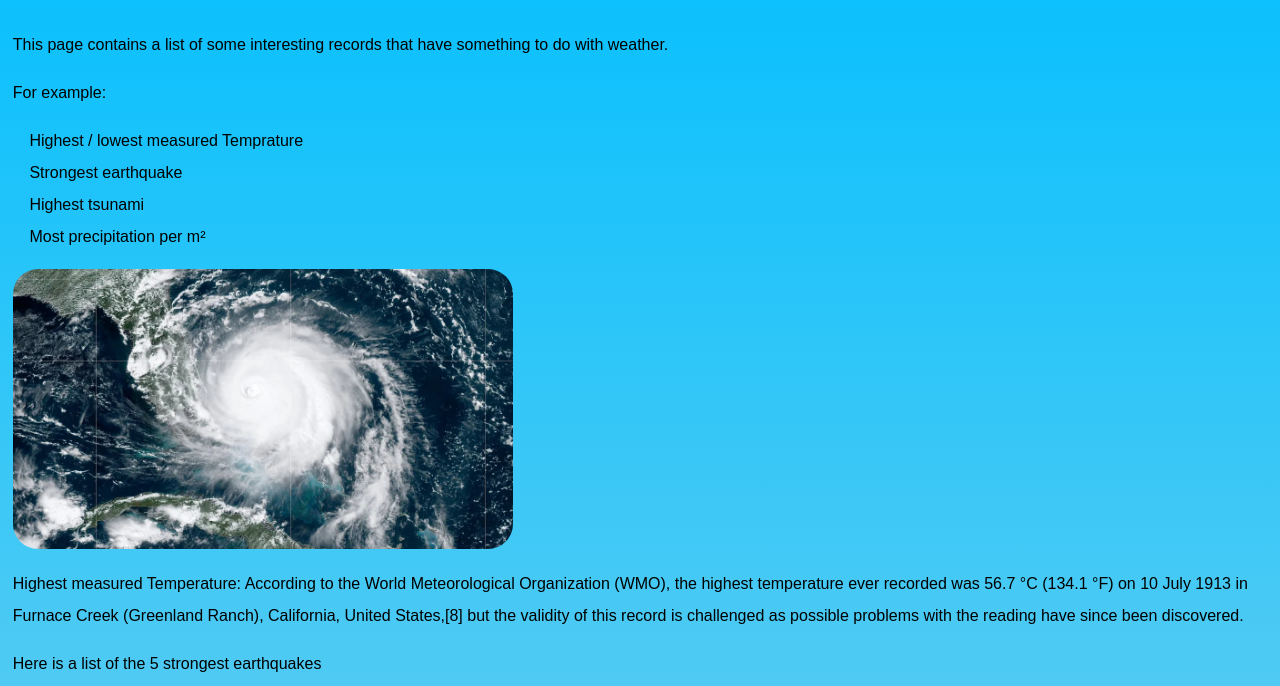
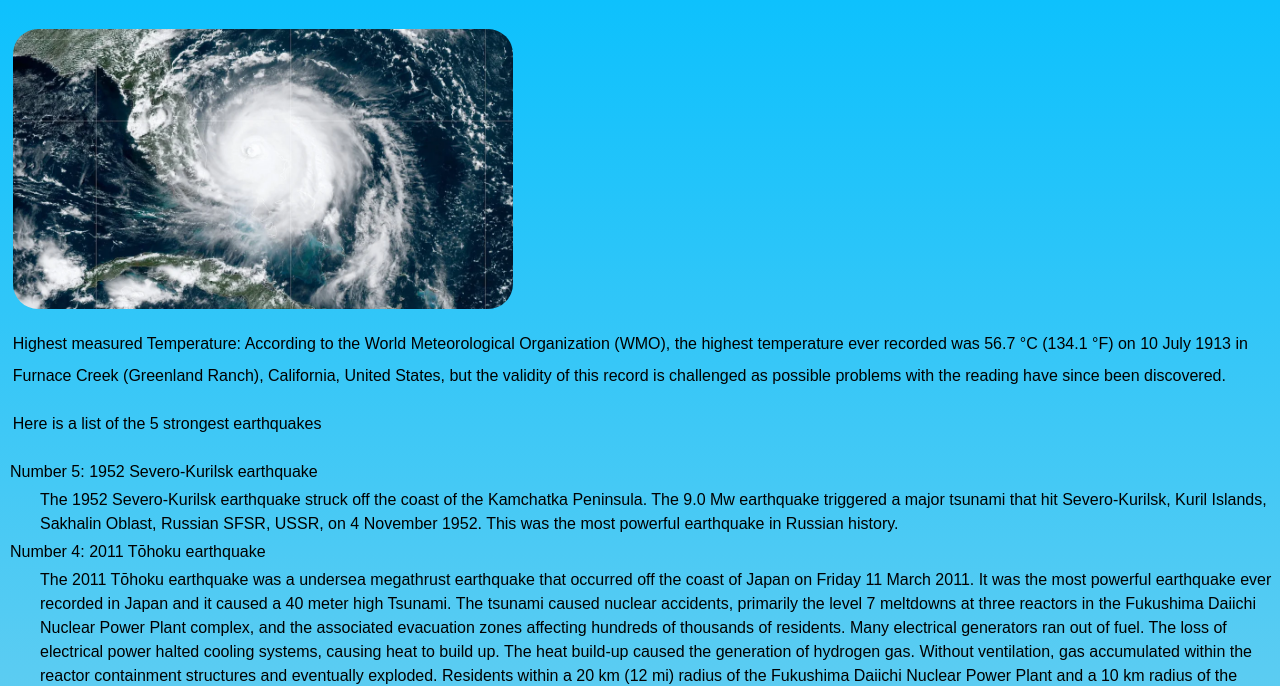
Before and after one commit to zzArchive-if-03-01-C-fall-2019/webapp-weather-lasinger-kern, a website: page html/WeatherfactsRecordsAndSpecialWeatherphenomena.html in a window 1280 px wide. Shown: the part 119-805 px from the top of the page. Drawn offline with Linux system fonts and the light colour scheme.

Commit message:
changed things :)

```diff
--- a/html/WeatherfactsRecordsAndSpecialWeatherphenomena.html
+++ b/html/WeatherfactsRecordsAndSpecialWeatherphenomena.html
@@ -16,17 +16,9 @@
       <a href="WebApplication.html"> App</a>
     </nav>
     <h1 class = "headline">Records</h1>
-    <p>This page contains a list of some interesting records that have something to do with weather.</p>
-    <p>For example: </p>
-    <ul class="list-without-decoration">
-      <li>Highest / lowest measured Temprature</li>
-      <li>Strongest earthquake</li>
-      <li>Highest tsunami</li>
-      <li>Most precipitation per m²</li>
-    </ul>
     <img src="../Images/hurricane.jpg" alt="Picture of a hurricane">
 
-    <p>Highest measured Temperature: According to the World Meteorological Organization (WMO), the highest temperature ever recorded was 56.7 °C (134.1 °F) on 10 July 1913 in Furnace Creek (Greenland Ranch), California, United States,[8] but the validity of this record is challenged as possible problems with the reading have since been discovered.</p>
+    <p>Highest measured Temperature: According to the World Meteorological Organization (WMO), the highest temperature ever recorded was 56.7 °C (134.1 °F) on 10 July 1913 in Furnace Creek (Greenland Ranch), California, United States, but the validity of this record is challenged as possible problems with the reading have since been discovered.</p>
     <p>Here is a list of the 5 strongest earthquakes</p>
     <dl>
       <dt>Number 5: 1952 Severo-Kurilsk earthquake</dt>
```
Also changed, not shown: html/HowClimateChangeAffectsTheWeather.html (+0 -1 lines).
